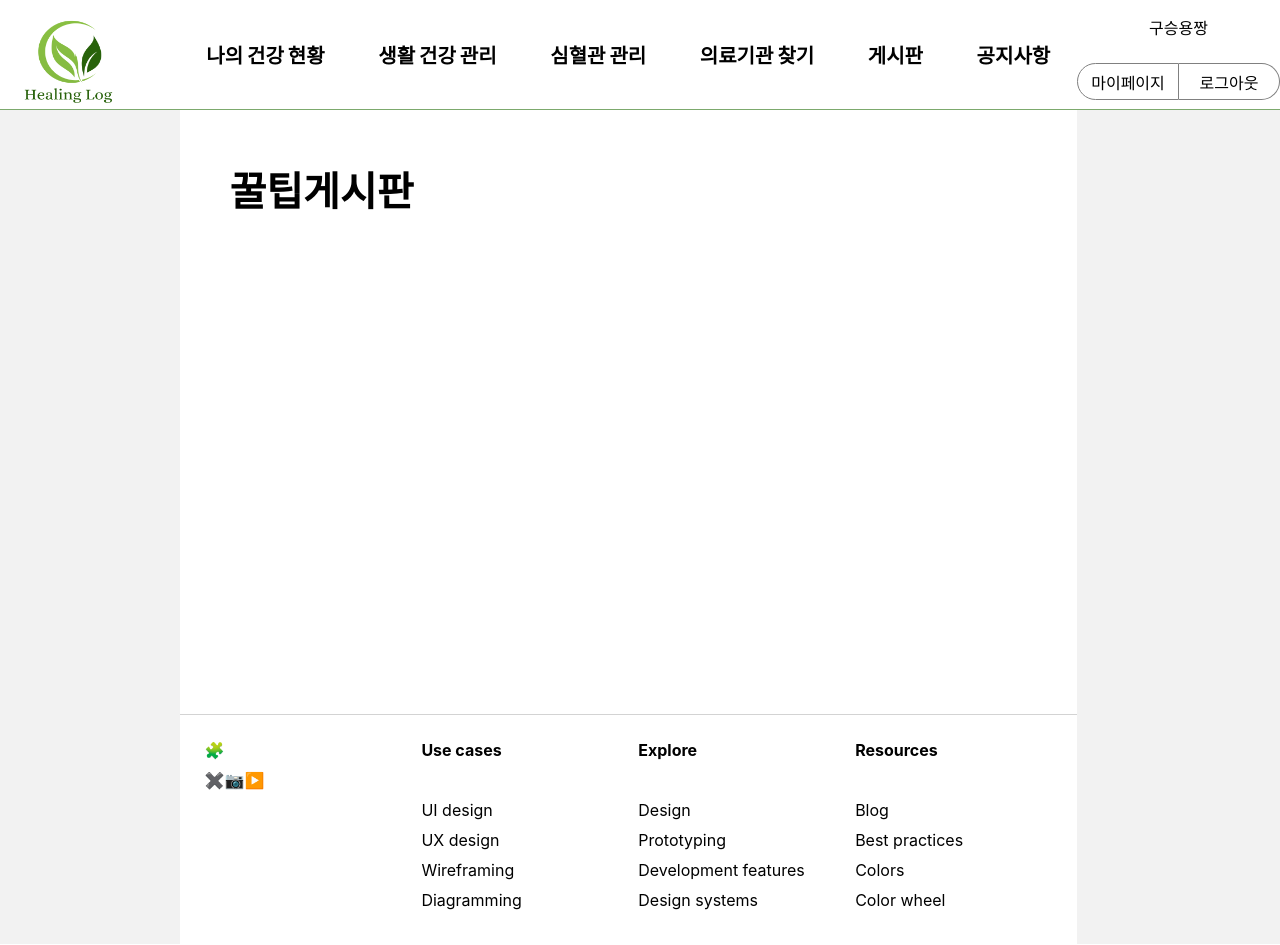
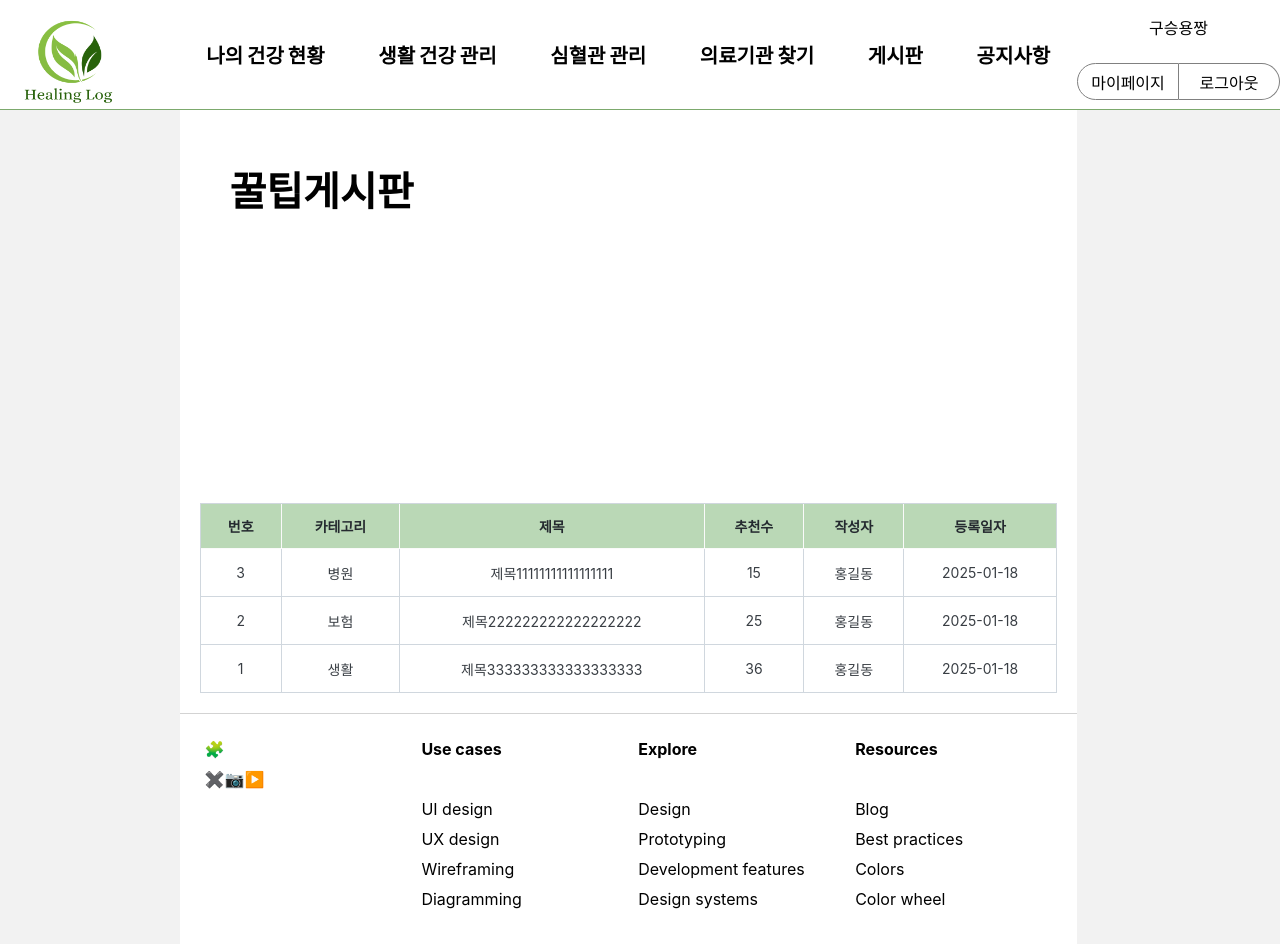
Before and after one commit to rlatmdxor/finalPrj01, a React (Create React App) app in the folder healthcare_react/healinglog/: page /board in a window 1280 px wide. Built offline with nearby package versions, Linux system fonts and the light colour scheme.

Commit message:
design : 공통 컴포넌트 - 표, 게시글 리스트 디자인 수정함

```diff
--- a/healthcare_react/healinglog/src/components/pages/Board/Board.jsx
+++ b/healthcare_react/healinglog/src/components/pages/Board/Board.jsx
@@ -1,10 +1,58 @@
 import React from 'react';
 import Title from '../../util/Title';
+import BoardList from '../../common/BoardList';
+import styled from 'styled-components';
+
+const LayoutDiv = styled.div`
+  display: flex;
+  margin: 20px;
+  justify-content: start;
+`;
 
 const Board = () => {
   return (
     <>
       <Title>꿀팁게시판</Title>
+      <LayoutDiv>
+        <BoardList width="" thBgColor="" thTextColor="" thTextSize="" tdBgColor="" tdTextColor="" tdTextSize="">
+          <thead>
+            <tr>
+              <th>번호</th>
+              <th>카테고리</th>
+              <th>제목</th>
+              <th>추천수</th>
+              <th>작성자</th>
+              <th>등록일자</th>
+            </tr>
+          </thead>
+          <tbody>
+            <tr>
+              <td>3</td>
+              <td>병원</td>
+              <td>제목11111111111111111</td>
+              <td>15</td>
+              <td>홍길동</td>
+              <td>2025-01-18</td>
+            </tr>
+            <tr>
+              <td>2</td>
+              <td>보험</td>
+              <td>제목222222222222222222</td>
+              <td>25</td>
+              <td>홍길동</td>
+              <td>2025-01-18</td>
+            </tr>
+            <tr>
+              <td>1</td>
+              <td>생활</td>
+              <td>제목333333333333333333</td>
+              <td>36</td>
+              <td>홍길동</td>
+              <td>2025-01-18</td>
+            </tr>
+          </tbody>
+        </BoardList>
+      </LayoutDiv>
     </>
   );
 };
```
Also changed, not shown: healthcare_react/healinglog/src/components/common/BoardList.jsx (renamed from healthcare_react/healinglog/src/components/BoardList.jsx), healthcare_react/healinglog/src/components/common/Table.jsx (renamed from healthcare_react/healinglog/src/components/Table.jsx).
